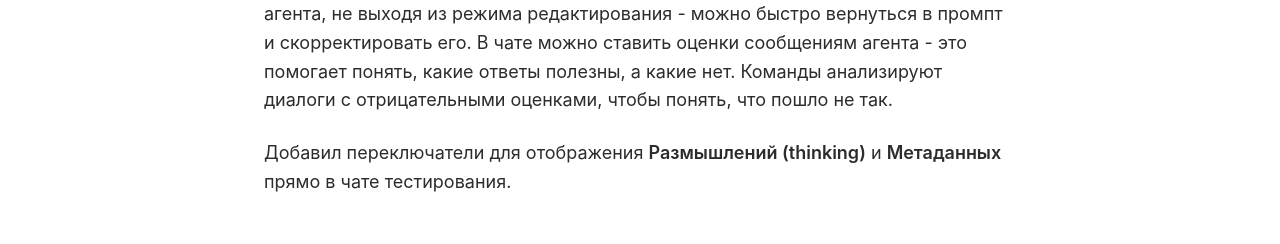
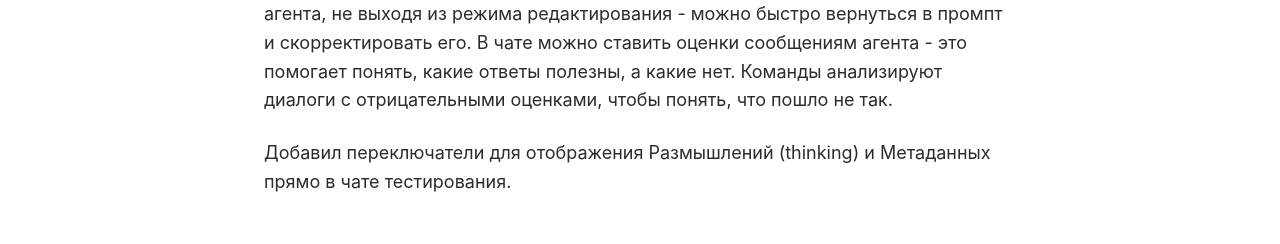
Before and after one commit to d1mavasilev/my-portfolio-next, a Next.js app: page /cases/ai-agents in a window 1280 px wide. Shown: the part 7120-7364 px from the top of the page. Built offline with nearby package versions, Linux system fonts and the light colour scheme.

Commit message:
описание

```diff
--- a/app/cases/ai-agents/page.tsx
+++ b/app/cases/ai-agents/page.tsx
@@ -134,7 +134,7 @@ export default function AiAgentsPage() {
           <p>
             Тестирование открывается на том же экране. Пользователь оценивает качество агента, не выходя из режима редактирования - можно быстро вернуться в промпт и скорректировать его. В чате можно ставить оценки сообщениям агента - это помогает понять, какие ответы полезны, а какие нет. Команды анализируют диалоги с отрицательными оценками, чтобы понять, что пошло не так.
           </p>
-          <p>Добавил переключатели для отображения <strong>Размышлений (thinking)</strong> и <strong>Метаданных</strong> прямо в чате тестирования.
+          <p>Добавил переключатели для отображения Размышлений (thinking) и Метаданных прямо в чате тестирования.
           </p>
 
           <ProjectImage
```
